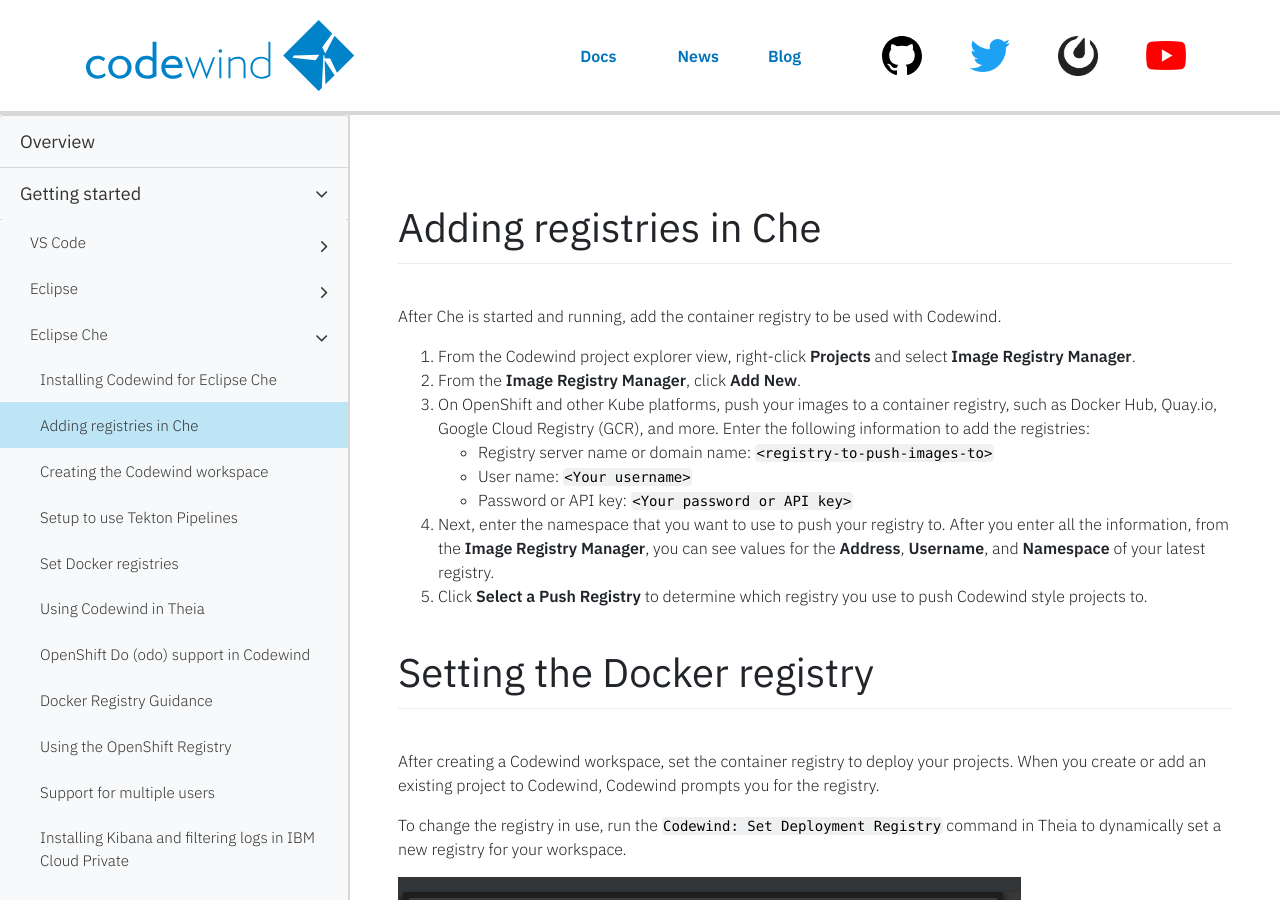
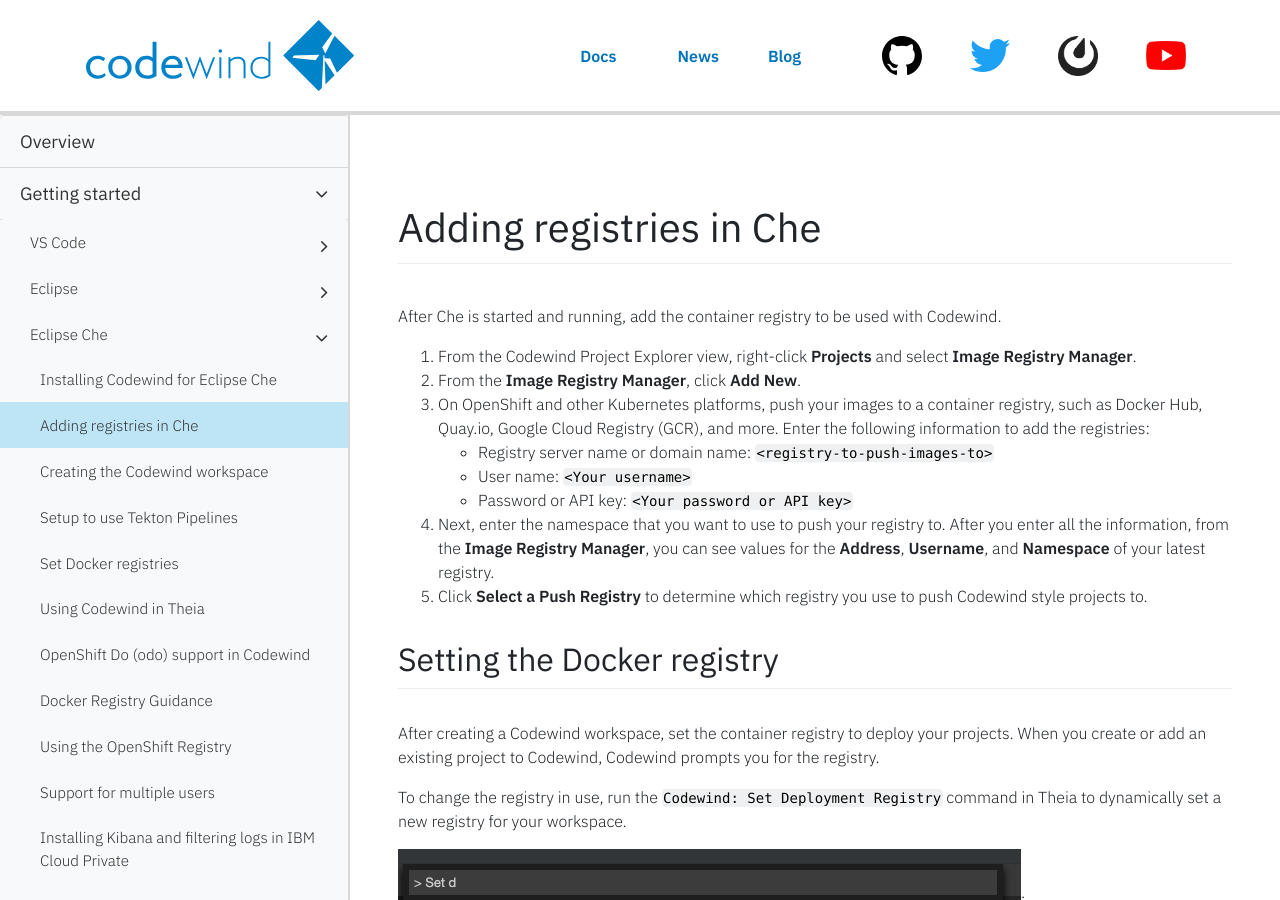
Before and after one commit to eclipse-archived/codewind-docs, a Jekyll site: the page built from docs/_documentations/mdt-che-setupregistries.md, in a window 1280 px wide and 900 px high. Built offline with Jekyll 4.4.1, drawn with Linux system fonts in a browser that asks for light colours; nearby versions of some CDN libraries; comment, search, counter and statistics services are not loaded.

Commit message:
Text edits

```diff
--- a/docs/_documentations/mdt-che-setupregistries.md
+++ b/docs/_documentations/mdt-che-setupregistries.md
@@ -10,16 +10,16 @@ type: document
 
 # Adding registries in Che
 After Che is started and running, add the container registry to be used with Codewind.
-1. From the Codewind project explorer view, right-click **Projects** and select **Image Registry Manager**.
+1. From the Codewind Project Explorer view, right-click **Projects** and select **Image Registry Manager**.
 2. From the **Image Registry Manager**, click **Add New**.
-3. On OpenShift and other Kube platforms, push your images to a container registry, such as Docker Hub, Quay.io, Google Cloud Registry (GCR), and more. Enter the following information to add the registries:
+3. On OpenShift and other Kubernetes platforms, push your images to a container registry, such as Docker Hub, Quay.io, Google Cloud Registry (GCR), and more. Enter the following information to add the registries:
   - Registry server name or domain name: `<registry-to-push-images-to>`
   - User name: `<Your username>`
   - Password or API key: `<Your password or API key>`
 4. Next, enter the namespace that you want to use to push your registry to. After you enter all the information, from the **Image Registry Manager**, you can see values for the **Address**, **Username**, and **Namespace** of your latest registry.
 5. Click **Select a Push Registry** to determine which registry you use to push Codewind style projects to.
 
-# Setting the Docker registry
+## Setting the Docker registry
 After creating a Codewind workspace, set the container registry to deploy your projects. When you create or add an existing project to Codewind, Codewind prompts you for the registry.
 
 To change the registry in use, run the `Codewind: Set Deployment Registry` command in Theia to dynamically set a new registry for your workspace. <br>
@@ -32,12 +32,12 @@ To change the registry in use, run the `Codewind: Set Deployment Registry` comma
 
 To proceed, ensure that the registry credentials were added with Che. Codewind restarts with the changes added.
 
-# Codewind Docker registry guidance
+## Codewind Docker registry guidance
 When you run Codewind on Kubernetes for Codewind style projects, Codewind uses [`buildah`](https://github.com/containers/buildah) to build container images from Dockerfiles and to push the images to an image registry that you specify. Use the **Image Registry Manager** in your Codewind IDE to configure the registry to use.
 
 Use any registry as long as `buildah` and the node that Codewind is running on can resolve the registry hostname. If `buildah` cannot resolve the registry hostname, `buildah` cannot push your projects to the registry, and deployment on Kubernetes is prevented.
 
-### Examples:
+## Examples:
 These examples show recommended values for common registries. The following deployment registries are tested and verified with Codewind:
 - Docker Hub:
     - Address: `docker.io`
@@ -57,7 +57,7 @@ These examples show recommended values for common registries. The following depl
     - Namespace: `<project>`
     - Credentials: OpenShift user name and access token
 
-### Specifying image registries for Codewind
+## Specifying image registries for Codewind
 The following scenarios in Codewind require you to specify which image registry is in use:
 
 - In the following scenario, configure Codewind with an image registry to push the application image to that specific image registry:
@@ -71,5 +71,5 @@ The following scenarios in Codewind require you to specify which image registry
 
 If you do not develop any Codewind style projects, and you use an image registry that does not require credentials, you do not need to specify an image registry.
 
-### Adding registries to OKD and OpenShift
+## Adding registries to OKD and OpenShift
 To use the OpenShift internal Docker registry with Codewind, see [Adding the OpenShift internal registry with Codewind](openshiftregistry.html).
```
